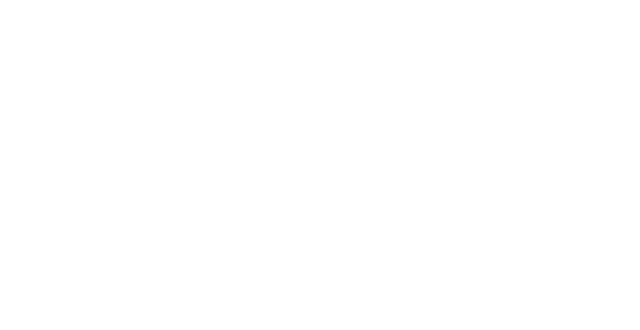
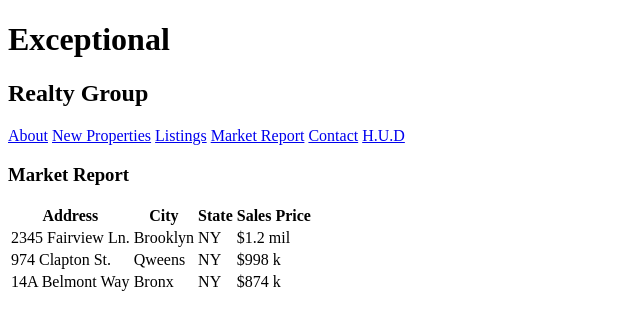
Before and after one commit to jegramin/exceptional-reality, a plain HTML site: page market-report.html in a window 1280 px wide. Shown: the whole page, without its empty margins (0-640 px from the left). Drawn offline with Linux system fonts and the light colour scheme.

Commit message:
add main pages text content and links

```diff
--- a/market-report.html
+++ b/market-report.html
@@ -0,0 +1,49 @@
+<!DOCTYPE html>
+<html lang="en">
+<head>
+    <meta charset="UTF-8">
+    <meta name="viewport" content="width=device-width, initial-scale=1.0">
+    <meta http-equiv="X-UA-Compatible" content="ie=edge">
+    <title>Exceptional Realty Group - Luxury Homes - Market Report</title>
+</head>
+<body>
+    <h1>Exceptional</h1>
+    <h2>Realty Group</h2>
+
+    <a href="index.html">About</a>
+  <a href="new-properties.html">New Properties</a>
+  <a href="real-estate-listings.html">Listings</a>
+  <a href="market-report.html">Market Report</a>
+  <a href="contact.html">Contact</a>
+  <a href="http://hud.gov" target="_blank">H.U.D</a>
+
+    <h3>Market Report</h3>
+
+    <table>
+        <tr>
+            <th>Address</th>
+            <th>City</th>
+            <th>State</th>
+            <th>Sales Price</th>
+        </tr>
+        <tr>
+            <td>2345 Fairview Ln.</td>
+            <td>Brooklyn</td>
+            <td>NY</td>
+            <td>$1.2 mil</td>
+        </tr>
+        <tr>
+            <td>974 Clapton St.</td>
+            <td>Qweens</td>
+            <td>NY</td>
+            <td>$998 k</td>
+        </tr>
+        <tr>
+            <td>14A Belmont Way</td>
+            <td>Bronx</td>
+            <td>NY</td>
+            <td>$874 k</td>
+        </tr>
+    </table>
+</body>
+</html>
```
Also changed, not shown: contact.html (+23 -0 lines), index.html (+7 -0 lines), new-properties.html (+23 -0 lines), real-estate-listings.html (+8 -0 lines).
